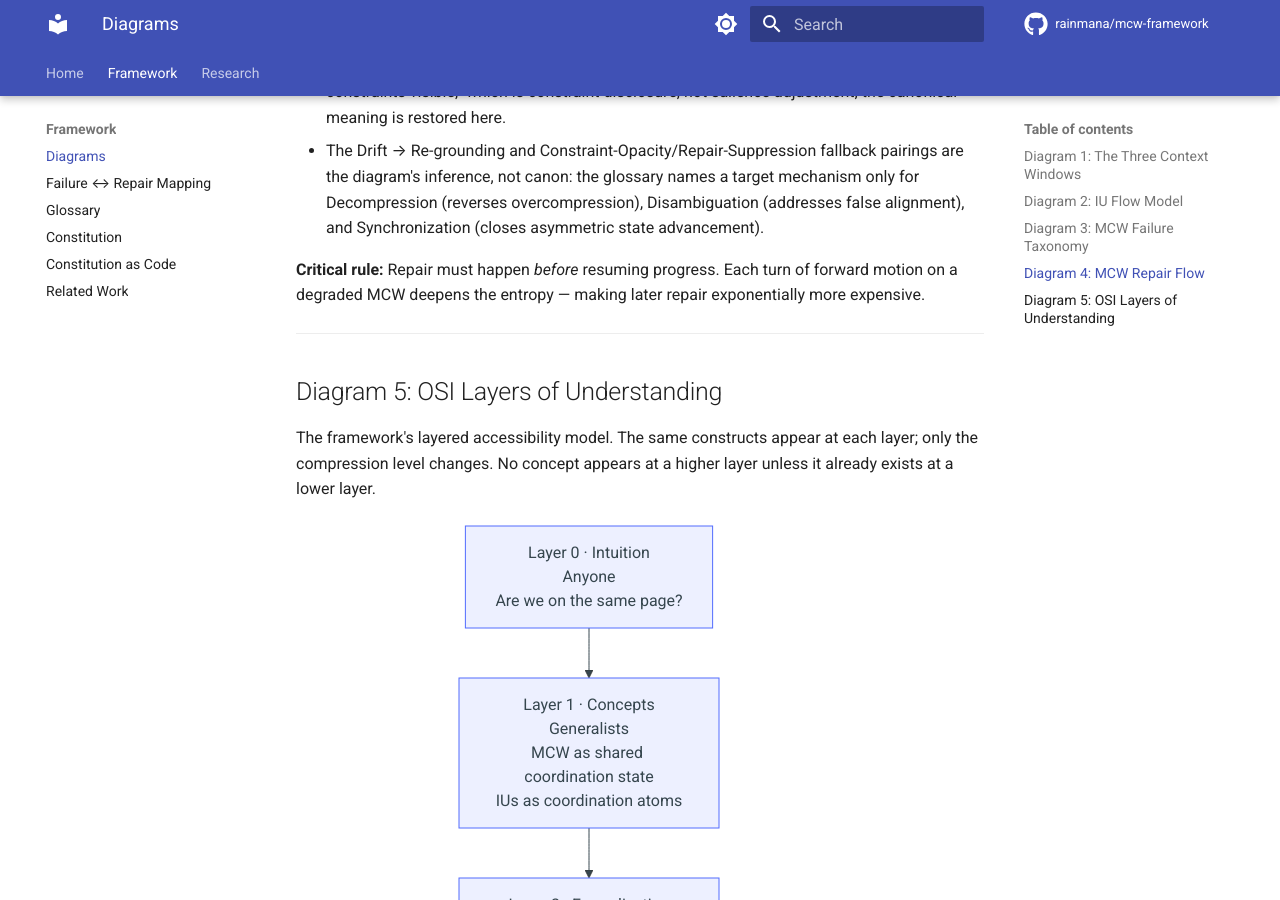
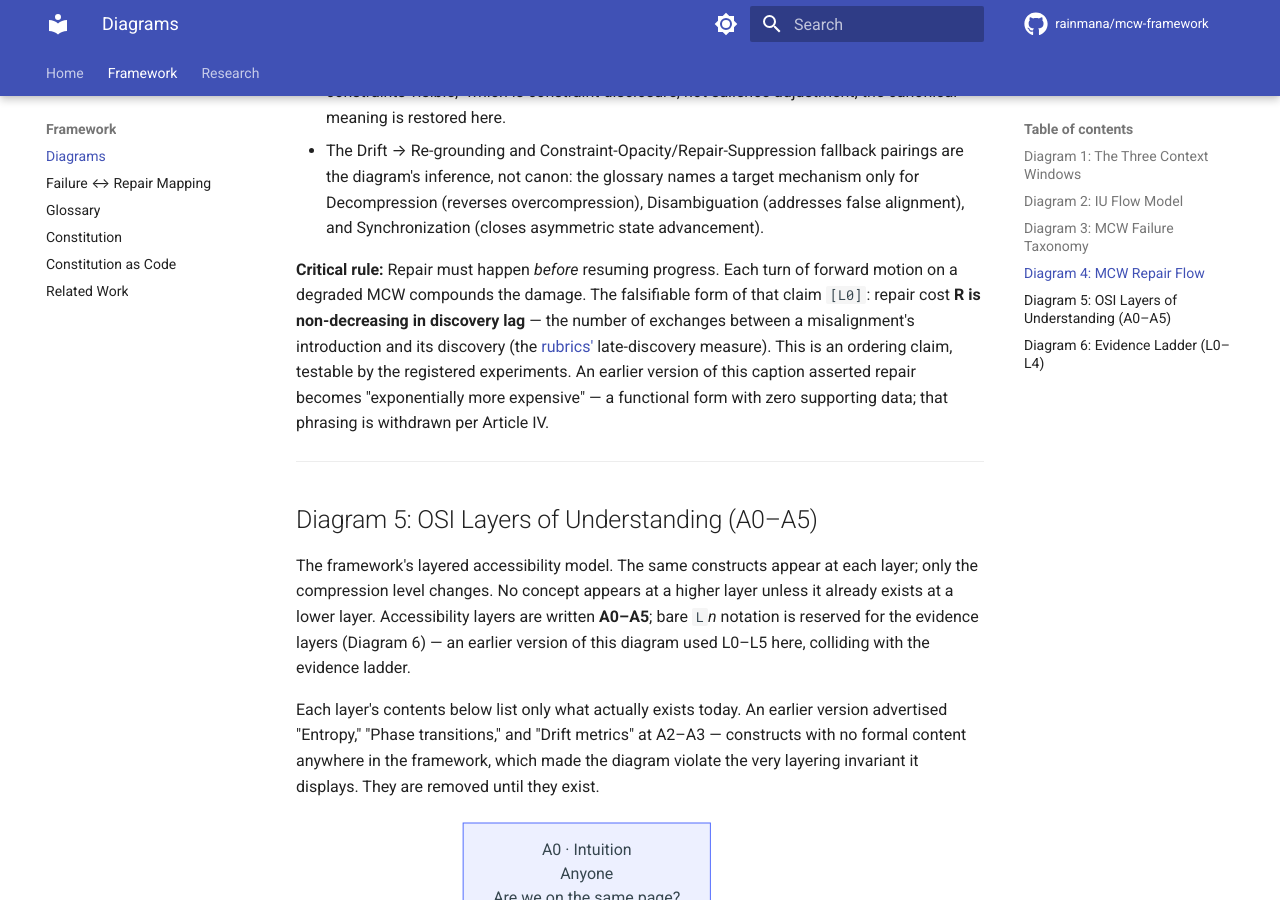
Before and after one commit to rainmana/mcw-framework, an MkDocs documentation site: the page built from docs/diagrams.md, in a window 1280 px wide and 900 px high, scrolled down 3109 px. Built offline with MkDocs 1.6.1 and Material for MkDocs 9.7.7, drawn with Linux system fonts in a browser that asks for light colours; comment, search, counter and statistics services are not loaded; some of the changed text lies outside the part shown.

Commit message:
[definition-change] Retire decorative formalism; split A/L layer notation; add evidence-ladder diagram
Assessment top vulnerability 4 ('decorative formalism'); plan item 8. The
honest moves throughout: operationalize, downgrade, or withdraw.

- Coupling function: downgraded to explicitly informal notation via an
  amendable 'Notation status' annotation inside the MCW entry [L0] — no
  codomain, no functional form, HCW not enumerable; the notation is a
  mnemonic for the qualitative properties. Frozen definition text is
  untouched (the annotation is excluded from the pin; MCW pin unchanged).
- 'MCW entropy': the glossary Entropy entry now states the correspondence
  is informal — no random variable, sample space, or distribution exists —
  and that H/R/D/M is the actual measurement program; remaining usages
  across the site are marked as informal usage at first use.
- 'Exponentially more expensive repair' (diagrams, README, paper outline)
  and 'grows nonlinearly' (derivation): replaced with the falsifiable
  ordering claim — R is non-decreasing in discovery lag — with the
  withdrawn functional-form phrasing preserved visibly for traceability.
- Principle 4's universal 'always reduces MCW entropy' withdrawn; Exp 4's
  inverted cell is named as the registered evidence against the principle.
- Notation collision resolved: accessibility layers are now written A0-A5
  (glossary OSI entry, Diagram 5, README table); bare Ln is reserved for
  evidence layers. No Constitution change needed - Article II uses
  'Layer N' prose, not L-notation.
- Diagram 5 no longer advertises phantom constructs (Entropy, Phase
  transitions, Drift metrics at A2-A3); contents now list only what
  exists, with the prior violation of the layering invariant noted.
- Added Diagram 6: the missing evidence-ladder (L0-L4) diagram.
- 'Repair latency' and Exp 4's 'MCW entropy' on the toy page tied to
  their operationalizations.

The [definition-change] marker is carried because the pinned Evidence
Layers entry's disambiguation note was reworded (A-notation): the five
Article IV layer definitions are verbatim unchanged; only that entry's pin
updates. This deliberately exercises the amendment guard's declared path.

Co-Authored-By: Claude Fable 5 <noreply@anthropic.com>
Claude-Session: https://claude.ai/code/session_012vXxadkBEnQJYHkewFvPgG

````diff
--- a/docs/diagrams.md
+++ b/docs/diagrams.md
@@ -158,28 +158,51 @@ flowchart TD
 - **Re-weighting** (explicitly adjusting IU salience — clarifying which information matters most) has no single designated failure mode. It applies wherever salience mismatch is the underlying cause. An earlier version of this diagram mislabeled Re-weighting as "make constraints visible," which is constraint disclosure, not salience adjustment; the canonical meaning is restored here.
 - The Drift → Re-grounding and Constraint-Opacity/Repair-Suppression fallback pairings are the diagram's inference, not canon: the glossary names a target mechanism only for Decompression (reverses overcompression), Disambiguation (addresses false alignment), and Synchronization (closes asymmetric state advancement).
 
-**Critical rule:** Repair must happen *before* resuming progress. Each turn of forward motion on a degraded MCW deepens the entropy — making later repair exponentially more expensive.
+**Critical rule:** Repair must happen *before* resuming progress. Each turn of forward motion on a degraded MCW compounds the damage. The falsifiable form of that claim `[L0]`: repair cost **R is non-decreasing in discovery lag** — the number of exchanges between a misalignment's introduction and its discovery (the [rubrics'](experiments/hrdm_rubrics.md) late-discovery measure). This is an ordering claim, testable by the registered experiments. An earlier version of this caption asserted repair becomes "exponentially more expensive" — a functional form with zero supporting data; that phrasing is withdrawn per Article IV.
 
 ---
 
-## Diagram 5: OSI Layers of Understanding
+## Diagram 5: OSI Layers of Understanding (A0–A5)
 
-The framework's layered accessibility model. The same constructs appear at each layer; only the compression level changes. No concept appears at a higher layer unless it already exists at a lower layer.
+The framework's layered accessibility model. The same constructs appear at each layer; only the compression level changes. No concept appears at a higher layer unless it already exists at a lower layer. Accessibility layers are written **A0–A5**; bare `L`*n* notation is reserved for the evidence layers (Diagram 6) — an earlier version of this diagram used L0–L5 here, colliding with the evidence ladder.
+
+Each layer's contents below list only what actually exists today. An earlier version advertised "Entropy," "Phase transitions," and "Drift metrics" at A2–A3 — constructs with no formal content anywhere in the framework, which made the diagram violate the very layering invariant it displays. They are removed until they exist.
 
 ```mermaid
 graph TD
-    L0["Layer 0 · Intuition\nAnyone\nAre we on the same page?"]
-    L1["Layer 1 · Concepts\nGeneralists\nMCW as shared coordination state\nIUs as coordination atoms"]
-    L2["Layer 2 · Formalization\nSTEM-adjacent\nEntropy · IU flow model · Coupling function"]
-    L3["Layer 3 · Models\nResearchers\nEntropy flows · Phase transitions · Drift metrics"]
-    L4["Layer 4 · Implementation\nBuilders\nTest beds · Simulations · Experiment protocols"]
-    L5["Layer 5 · Application\nDomain specialists\nBiology · Organizations · AI · Policy"]
+    A0["A0 · Intuition\nAnyone\nAre we on the same page?"]
+    A1["A1 · Concepts\nGeneralists\nMCW as shared coordination state\nIUs as coordination atoms"]
+    A2["A2 · Formalization\nSTEM-adjacent\nIU flow model\nCoupling function (informal notation)"]
+    A3["A3 · Models & instruments\nResearchers\nAnchored H/R/D/M rubrics\nPre-registered designs\nDiscriminant decision tree"]
+    A4["A4 · Implementation\nBuilders\nTest beds · Governance lint\nExperiment protocols"]
+    A5["A5 · Application\nDomain specialists\nBiology · Organizations · AI · Policy"]
 
-    L0 --> L1 --> L2 --> L3 --> L4 --> L5
+    A0 --> A1 --> A2 --> A3 --> A4 --> A5
 
     R["Invariant rule:\nNo concept appears at layer N\nunless it exists at layer N-1\nin compressed form"]
 
-    L2 -. governs .-> R
+    A2 -. governs .-> R
+```
+
+---
+
+## Diagram 6: Evidence Ladder (L0–L4)
+
+The evidence layers of [Constitution Article IV](constitution.md#article-iv-epistemic-floor) — a separate ladder from the accessibility layers above. Every empirical claim in the framework carries one of these tags; the current framework sits at L0–L1 everywhere.
+
+```mermaid
+graph LR
+    L0["L0 · Illustration\nNaturalistic observation\nno controls\nrecognizability only"]
+    L1["L1 · Practitioner\nobservation\nExtended personal use\nnot generalizable"]
+    L2["L2 · Designed pilot\nStructured, hypothesis-driven\nsingle observer / small N"]
+    L3["L3 · Pilot with reliability\nMulti-rater\nIRR reported"]
+    L4["L4 · Controlled study\nRandomized, controlled\nvalidated instruments"]
+
+    L0 --> L1 --> L2 --> L3 --> L4
+
+    N["Rule (Article IV):\nno claim above the layer\nits supporting data occupies"]
+
+    L4 -. bounds .-> N
 ```
 
 ---
````
Also changed, not shown: README.md (+9 -7 lines), docs/experiments/toy_experiments.md (+2 -2 lines), docs/glossary.md (+8 -4 lines), docs/paper_outline.md (+3 -3 lines), docs/system_prompt_derivation.md (+4 -4 lines), 3 other files.
